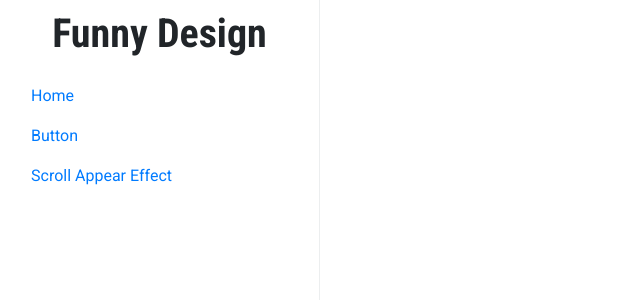
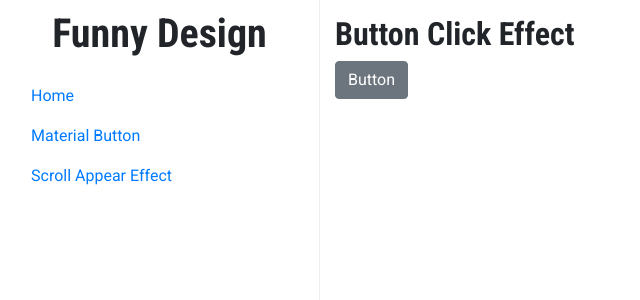
Before and after one commit to fangyishu/design, a React (Create React App) app: page /#/design/material-button in a window 1280 px wide. Shown: the top 300 px of the page, without its empty margins (0-640 px from the left). Built offline with nearby package versions, Linux system fonts and the light colour scheme.

Commit message:
Add button click effect.

```diff
--- a/src/App/App.js
+++ b/src/App/App.js
@@ -2,7 +2,7 @@ import React, {Component} from 'react';
 import { Route, Switch, Link } from "react-router-dom";
 
 import Home from "../Home/Home";
-import Button from "../design/Button/Button";
+import MaterialButtonDesign from "../design/material-button/MaterialButtonDesign";
 import ScrollAppearEffect from "../design/ScrollAppearEffect/ScrollAppearEffect";
 
 class App extends Component {
@@ -26,7 +26,7 @@ class App extends Component {
 
                         <ul className="nav flex-column">
                             <li className="nav-item"><Link className="nav-link" to="/">Home</Link></li>
-                            <li className="nav-item"><Link className="nav-link" to="/design/button">Button</Link></li>
+                            <li className="nav-item"><Link className="nav-link" to="/design/material-button">Material Button</Link></li>
                             <li className="nav-item"><Link className="nav-link" to="/design/scroll-appear">Scroll Appear Effect</Link></li>
                         </ul>
                     </div>
@@ -38,7 +38,7 @@ class App extends Component {
                     }}>
                         <Switch>
                             <Route exact path="/" component={Home} />
-                            <Route path="/design/button" component={Button} />
+                            <Route path="/design/material-button" component={MaterialButtonDesign} />
                             <Route path="/design/scroll-appear" component={ScrollAppearEffect} />
                         </Switch>
                     </div>
--- /dev/null
+++ b/src/design/material-button/MaterialButtonDesign.js
@@ -0,0 +1,65 @@
+import React from "react";
+
+import "./btn.css";
+
+export default class MaterialButtonDesign extends React.Component {
+    constructor(props) {
+        super(props);
+        this.state = {
+            isIn: false,
+            isOut: false
+        }
+    }
+
+
+    onMouseDown() {
+        this.setState(() => {
+            return {
+                isIn: true
+            };
+        });
+        setTimeout(() => {
+            this.setState(() => {
+                return {
+                    isIn: false
+                }
+            });
+        }, 400);
+    }
+
+    onMouseUp() {
+        this.setState(() => {
+            return {
+                isOut: true
+            };
+        });
+        setTimeout(() => {
+            this.setState(() => {
+                return {
+                    isOut: false
+                }
+            });
+        }, 400);
+    }
+
+    render() {
+
+        return (
+            <div>
+                <h2>Button Click Effect</h2>
+                <p>
+                    <button
+                        className={[
+                            "btn",
+                            "btn-secondary",
+                            "btn-glowing",
+                            this.state.isIn ? "in" : "",
+                            this.state.isOut ? "out" : ""
+                        ].join(" ")}
+                        onMouseDown={this.onMouseDown.bind(this)}
+                        onMouseUp={this.onMouseUp.bind(this)}
+                    >Button</button></p>
+            </div>
+        );
+    }
+}
--- /dev/null
+++ b/src/design/material-button/btn.css
@@ -0,0 +1,37 @@
+.btn-glowing {
+    position: relative;
+}
+
+.btn-glowing:focus {
+    box-shadow: none !important;
+}
+
+.btn-glowing::before {
+    content: " ";
+    position: absolute;
+    top: -1px;
+    left: -1px;
+    right: -1px;
+    bottom: -1px;
+    border-radius: inherit;
+    border: 0 solid #108ee9;
+    opacity: .4;
+}
+
+@keyframes btn-glowing {
+    to {
+        opacity: 0;
+        top: -6px;
+        left: -6px;
+        bottom: -6px;
+        right: -6px;
+        border-width: 6px;
+    }
+}
+
+.btn-glowing.in::before {
+    animation: btn-glowing .4s;
+}
+/*.btn-glowing.out::before {*/
+    /*animation: btn-glowing .4s;*/
+/*}*/
--- a/src/index.css
+++ b/src/index.css
@@ -6,3 +6,7 @@ h1, h2, h3, h4, h5, h6 {
     font-family: "Roboto Condensed", "Helvetica Neue", Arial, sans-serif;
     font-weight: bold;
 }
+
+button, input, optgroup, select, textarea {
+    font-family: inherit;
+}
```
